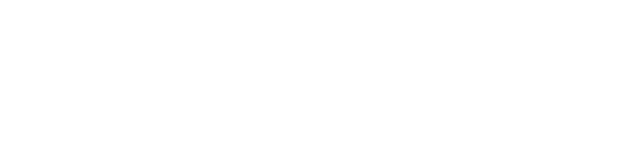
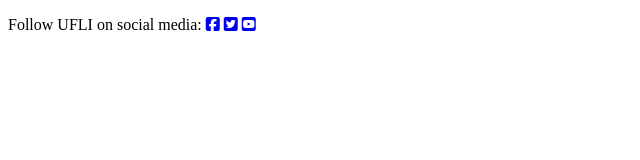
Before and after one commit to mjnissenberg/p3-nissenberg-mindy, a plain HTML site: page about.html in a window 1280 px wide. Shown: the whole page, without its empty margins (0-640 px from the left). Drawn offline with Linux system fonts and the light colour scheme.

Commit message:
added images to folder and coded header and footer in all html files

```diff
--- a/about.html
+++ b/about.html
@@ -3,8 +3,33 @@
   <head>
     <meta charset="utf-8">
     <title>UFLI | About Us</title>
+
+    <!--Stylesheet-->
+    <link rel="stylesheet" href="css/styles.css">
+
+    <!--Favicons-->
+    <link rel="ico" type="image/ico" href="/images/ufli-fav.ico" />
+    <link rel="ico" type="image/png" href="/images/ufli-fav.png" />
+
+    <!--Font Awesome-->
+    <script src="https://kit.fontawesome.com/00c1af50d4.js" crossorigin="anonymous"></script>
   </head>
+
   <body>
 
+
+
+
+
+
+
+
+    <footer>
+      <p>Follow UFLI on social media:
+        <a href="https://facebook.com/UFLiteracy" target="_blank"><i class="fab fa-facebook-square"></i></a>
+        <a href="https://twitter.com/UFLiteracy" target="_blank"><i class="fab fa-twitter-square"></i></a>
+        <a href="https://youtube.com" target="_blank"><i class="fab fa-youtube-square"></i></a>
+      </p>
+    </footer>
   </body>
 </html>
```
Also changed, not shown: index.html (+22 -0 lines), programs.html (+23 -0 lines), resources.html (+22 -0 lines), images/about/bigos.jpg (added), images/about/campese.jpg (added), images/about/cheyney-collante.jpg (added), images/about/contesse.jpg (added), images/about/flake.jpg (added), images/about/freeman.jpg (added), images/about/gonsalves.jpg (added), images/about/lane.jpg (added), images/about/mccray.jpg (added), images/about/mullen.jpg (added), images/about/nissenberg.jpg (added), 4 more files, 1 other file.
